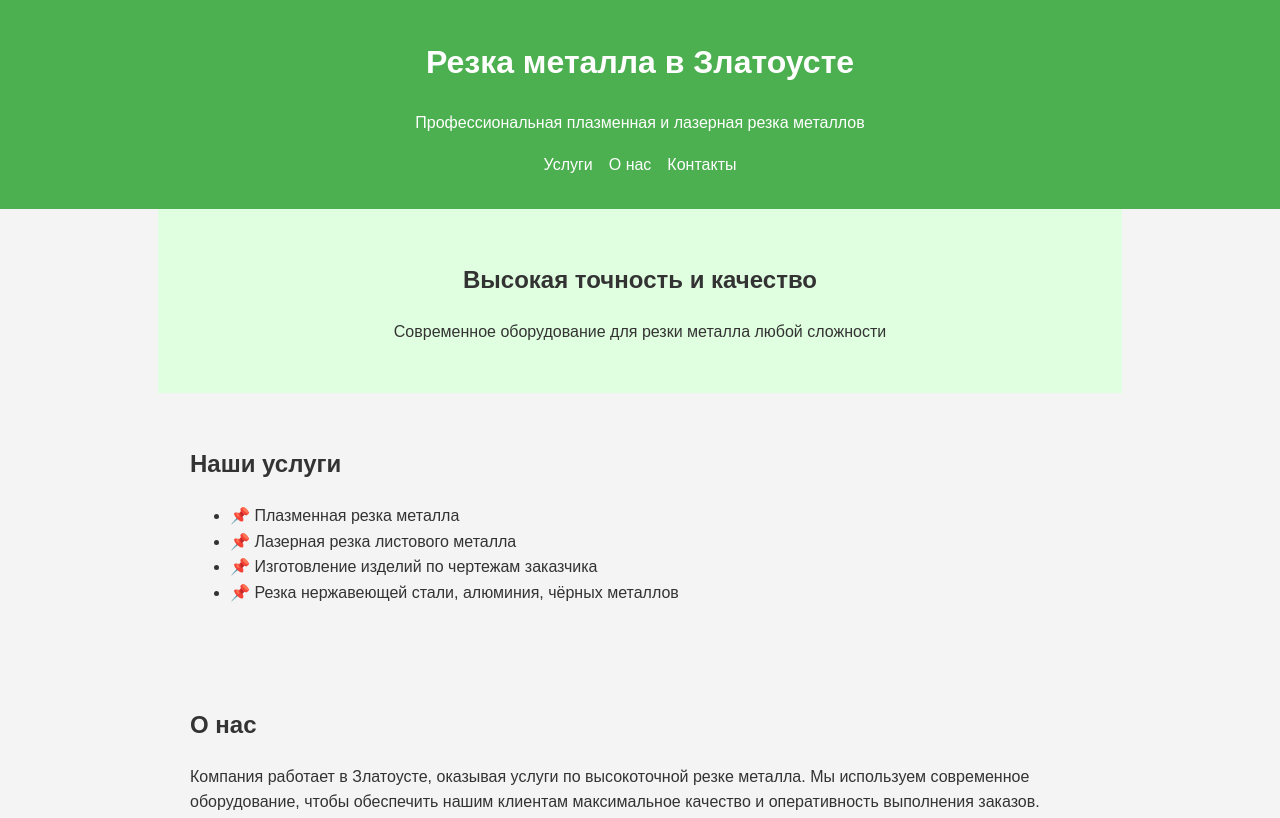
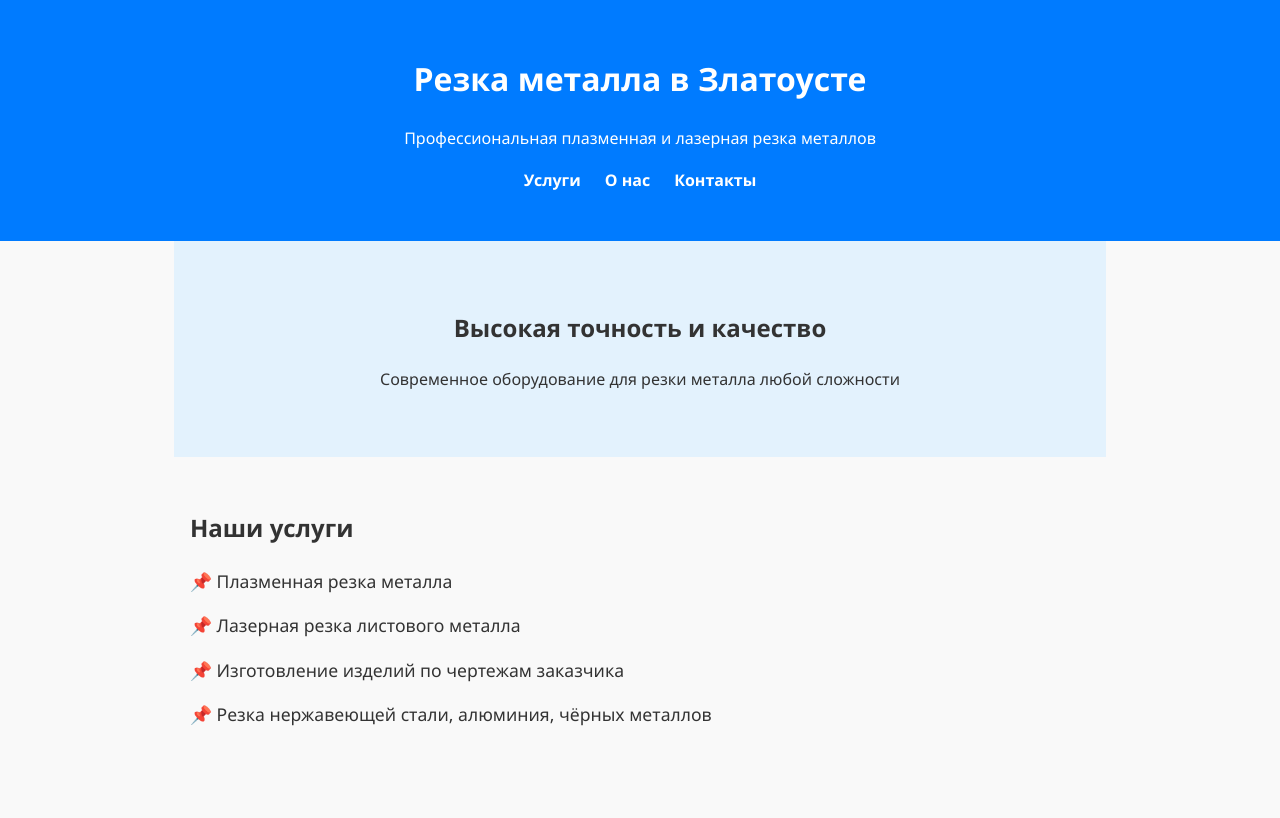
Before and after one commit to plazma1745/my-site, a plain HTML site: page index.html in a window 1280 px wide. Shown: the top 818 px of the page. Drawn offline with Linux system fonts and the light colour scheme.

Commit message:
Update style.css

```diff
--- a/style.css
+++ b/style.css
@@ -2,16 +2,16 @@
 
 body {
     margin: 0;
-    font-family: Arial, sans-serif;
+    font-family: 'Segoe UI', Tahoma, Geneva, Verdana, sans-serif;
     line-height: 1.6;
-    background-color: #f4f4f4;
+    background-color: #f9f9f9;
     color: #333;
 }
 
 header {
-    background-color: #4CAF50;
+    background-color: #007BFF;
     color: white;
-    padding: 1rem 0;
+    padding: 2rem 1rem;
     text-align: center;
 }
 
@@ -20,18 +20,19 @@ nav ul {
     padding: 0;
     display: flex;
     justify-content: center;
-    gap: 1rem;
-    margin-top: 0.5rem;
+    gap: 1.5rem;
+    margin-top: 1rem;
 }
 
 nav a {
     color: white;
     text-decoration: none;
+    font-weight: bold;
 }
 
 .hero {
-    background-color: #e0ffe0;
-    padding: 2rem;
+    background-color: #e3f2fd;
+    padding: 3rem 1rem;
     text-align: center;
 }
 
@@ -41,8 +42,18 @@ section {
     margin: auto;
 }
 
+section ul {
+    list-style-type: none;
+    padding-left: 0;
+}
+
+section li {
+    margin-bottom: 1rem;
+    font-size: 1.1rem;
+}
+
 footer {
-    background-color: #333;
+    background-color: #007BFF;
     color: white;
     text-align: center;
     padding: 1rem 0;
```
